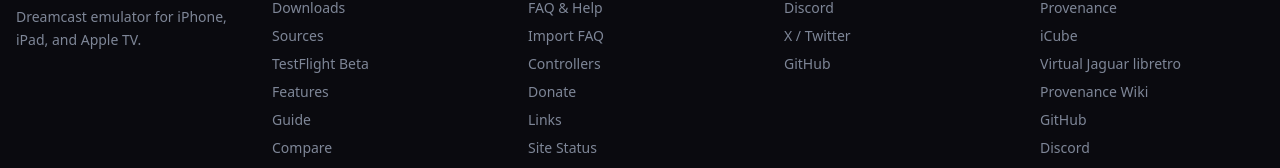
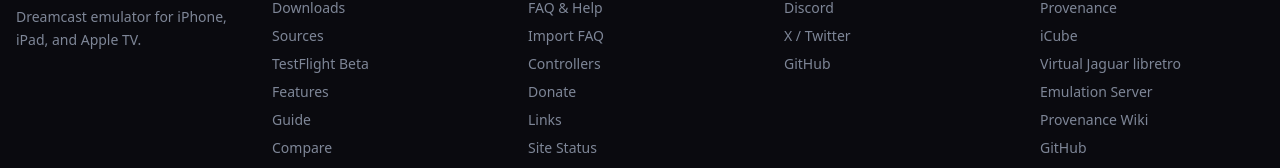
Before and after one commit to Provenance-Emu/ifly-emu.github.io, a Next.js app: page / in a window 1280 px wide. Shown: the part 6901-7069 px from the top of the page. Built offline with nearby package versions, Linux system fonts and the light colour scheme; no server answers.

Commit message:
Link to Emulation Server

```diff
--- a/src/data/family.ts
+++ b/src/data/family.ts
@@ -12,6 +12,7 @@ export const family: FamilyEntry[] = [
   { key: 'icube', name: 'iCube', url: 'https://icube-emu.com/', tagline: 'GameCube & Wii emulator for iOS and tvOS' },
   { key: 'ifly', name: 'iFly', url: 'https://ifly-emu.com/', tagline: 'Dreamcast emulator for iOS and tvOS' },
   { key: 'jaguar', name: 'Virtual Jaguar libretro', url: 'https://jaguar.provenance-emu.com/', tagline: 'Atari Jaguar core for RetroArch and Provenance, plus a desktop app for macOS, Windows and Linux' },
+  { key: 'emulation-server', name: 'Emulation Server', url: 'https://provenance-emu.com/emulator-content-server/', tagline: 'Self-hosted game library for compatible emulators' },
   { key: 'wiki', name: 'Provenance Wiki', url: 'https://wiki.provenance-emu.com/', tagline: 'Guides, ROM ripping, BIOS help' },
   { key: 'github', name: 'GitHub', url: 'https://github.com/Provenance-Emu', tagline: 'Source code for every app' },
   { key: 'discord', name: 'Discord', url: 'https://discord.gg/4TK7PU5', tagline: 'Community chat' },
```
